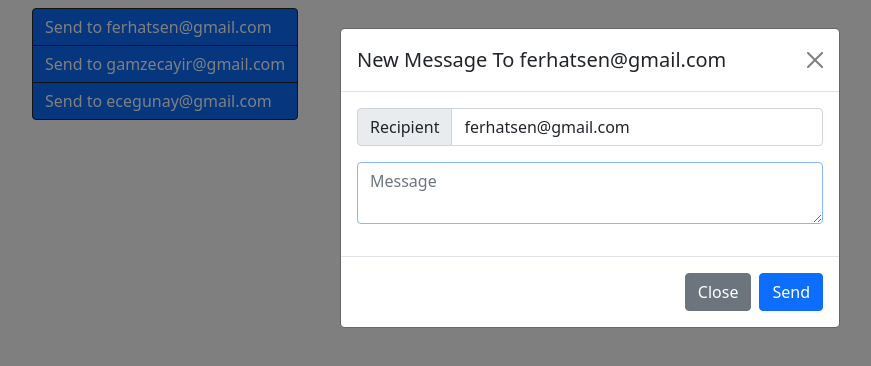
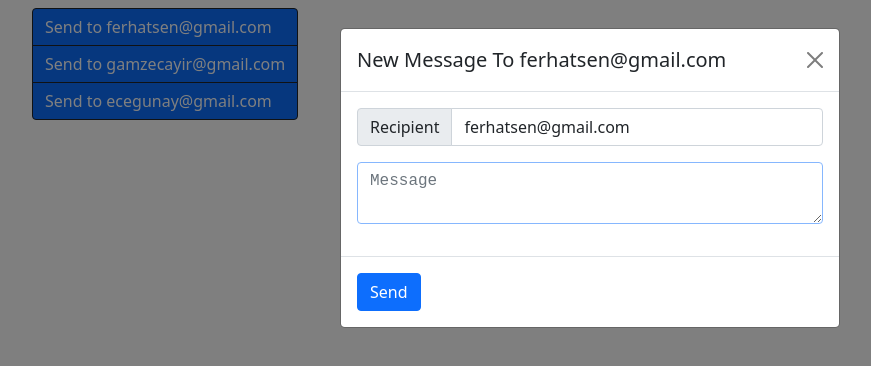
Before and after one commit to SabitKondakci/JavaScript-ProgressBar-ShowPassword, a plain HTML site: page BootstrapModalSendMessageAutofocus/modalSend.html in a window 1280 px wide. Both pictures are taken after a click on the button "Send to ferhatsen@gmail.com". Shown: the whole page, without its empty margins (50-921 px from the left). Drawn offline with nearby package versions, Linux system fonts and the light colour scheme; files that its build step writes are made by us from their sources.

Commit message:
Update modalSend.html

```diff
--- a/BootstrapModalSendMessageAutofocus/modalSend.html
+++ b/BootstrapModalSendMessageAutofocus/modalSend.html
@@ -5,6 +5,7 @@
     <meta http-equiv="X-UA-Compatible" content="IE=edge">
     <script src="./node_modules/jquery/dist/jquery.min.js"></script>
     <link href="https://cdn.jsdelivr.net/npm/bootstrap@5.0.0-beta3/dist/css/bootstrap.min.css" rel="stylesheet" integrity="sha384-eOJMYsd53ii+scO/bJGFsiCZc+5NDVN2yr8+0RDqr0Ql0h+rP48ckxlpbzKgwra6" crossorigin="anonymous">
+    <link rel="stylesheet" href="./cards.css">
 
     <link rel="stylesheet" href="https://cdnjs.cloudflare.com/ajax/libs/font-awesome/5.15.3/css/all.min.css" integrity="sha512-iBBXm8fW90+nuLcSKlbmrPcLa0OT92xO1BIsZ+ywDWZCvqsWgccV3gFoRBv0z+8dLJgyAHIhR35VZc2oM/gI1w==" crossorigin="anonymous" />
 
@@ -39,8 +40,7 @@
                           <textarea class="form-control shadow-none" name="message-text" id="message-text" placeholder="Message"></textarea>
                         </div>
                     </div>
-                    <div class="modal-footer">
-                      <button type="button" class="btn btn-secondary" data-bs-dismiss="modal">Close</button>
+                    <div class="modal-footer justify-content-start">
                       <button type="submit" class="btn btn-primary">Send</button>
                     </div>
                 </form>
```
